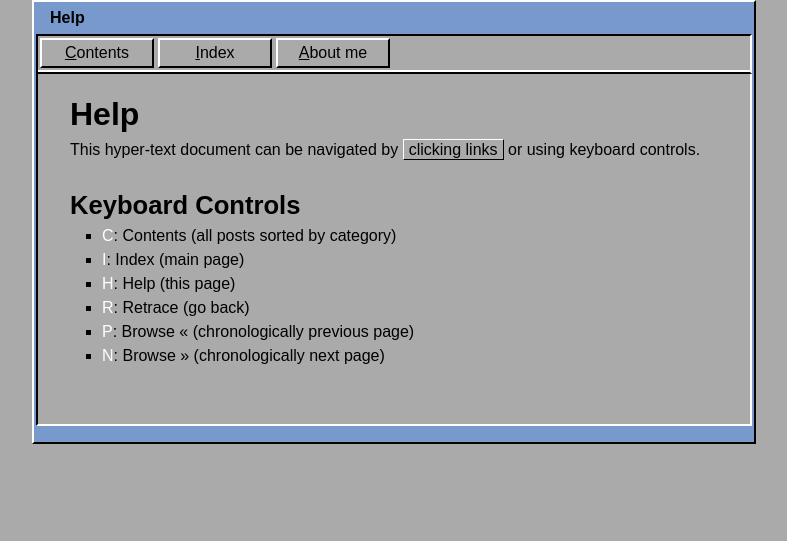
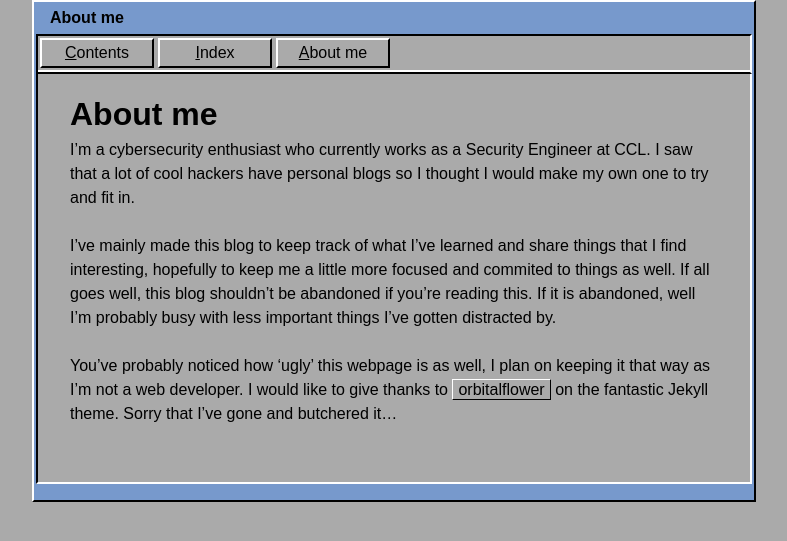
Before and after one commit to hardkees/hardkees.github.io, a Jekyll site: the page built from help.md, in a window 1280 px wide. Shown: the top 541 px of the page, without its empty margins (246-1033 px from the left). Built offline with Jekyll 4.4.1, drawn with Linux system fonts in a browser that asks for light colours.

Commit message:
Update help.md

```diff
--- a/help.md
+++ b/help.md
@@ -1,16 +1,10 @@
 ---
 layout: page
-title: Help
+title: About me
 ---
 
-This hyper-text document can be navigated by
-[clicking links](help.html) or using keyboard controls.
+I'm a cybersecurity enthusiast who currently works as a Security Engineer at CCL. I saw that a lot of cool hackers have personal blogs so I thought I would make my own one to try and fit in.
 
-## Keyboard Controls
+I've mainly made this blog to keep track of what I've learned and share things that I find interesting, hopefully to keep me a little more focused and commited to things as well. If all goes well, this blog shouldn't be abandoned if you're reading this. If it is abandoned, well I'm probably busy with less important things I've gotten distracted by.
 
-* _C_: Contents (all posts sorted by category)
-* _I_: Index (main page)
-* _H_: Help (this page)
-* _R_: Retrace (go back)
-* _P_: Browse &laquo; (chronologically previous page)
-* _N_: Browse &raquo; (chronologically next page)
+You've probably noticed how 'ugly' this webpage is as well, I plan on keeping it that way as I'm not a web developer. I would like to give thanks to [orbitalflower](https://orbitalflower.github.io/) on the fantastic Jekyll theme. Sorry that I've gone and butchered it...
```
